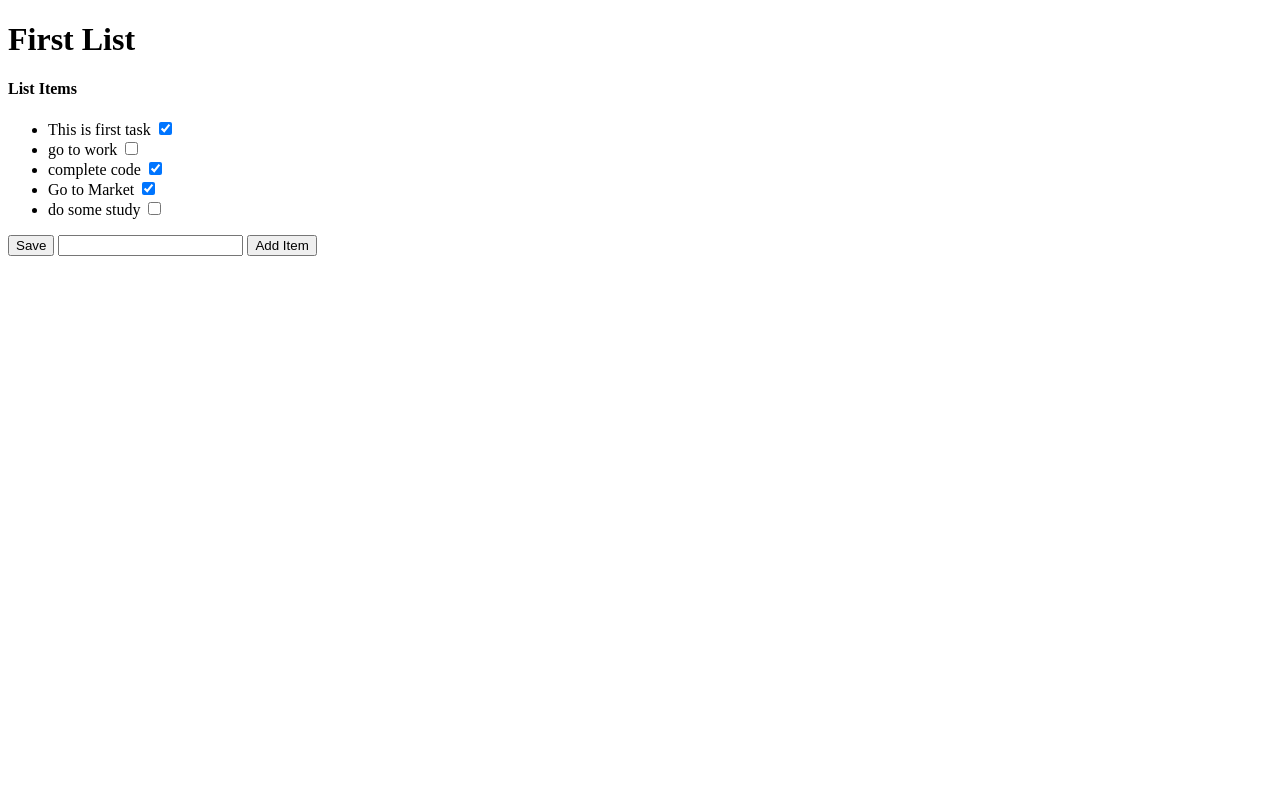
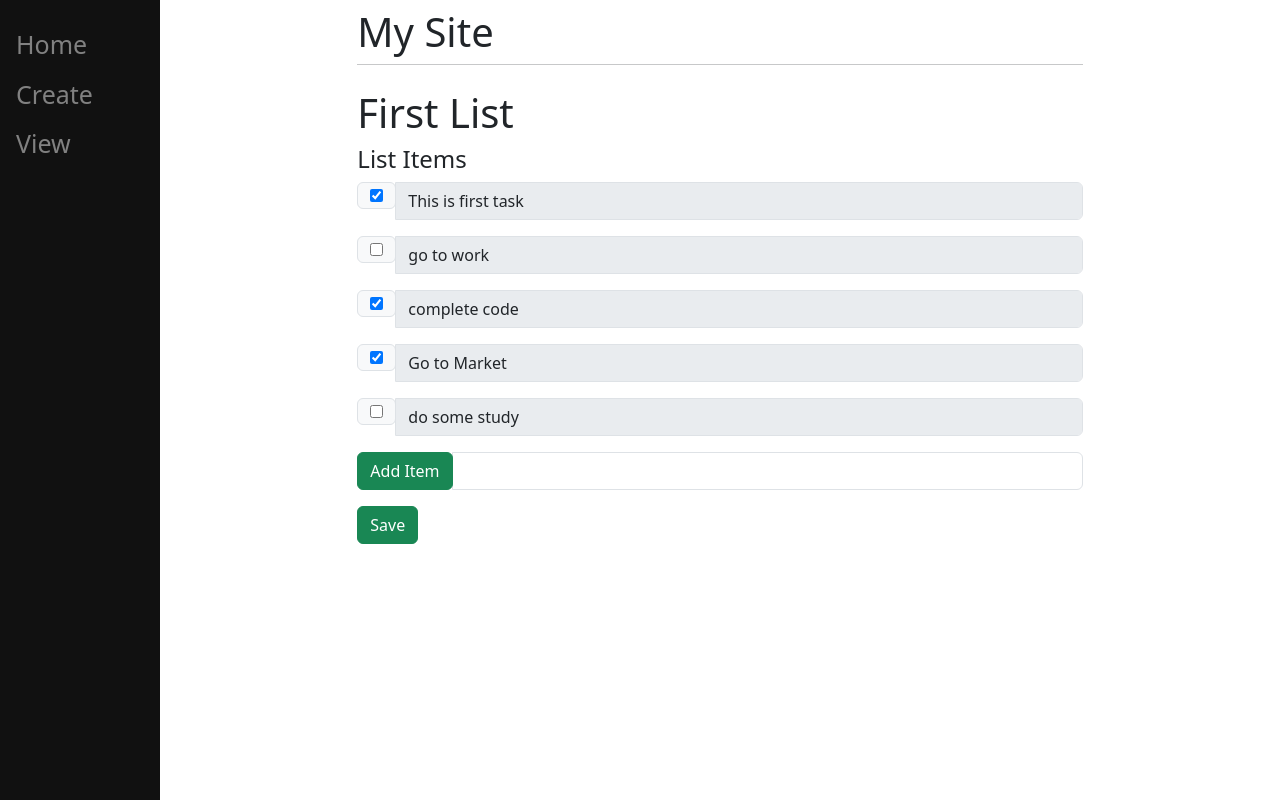
Before and after one commit to joharkhan99/djangosite, a Django app: page /2 in a window 1280 px wide. Run offline with Django 5.2, Linux system fonts and the light colour scheme; data comes from the database, SQL or seed files in the repository.

Commit message:
Add navigation sidebar and styling to base.html, create.html, and list.html

```diff
--- a/main/templates/main/base.html
+++ b/main/templates/main/base.html
@@ -4,16 +4,77 @@
 <head>
   <meta charset="UTF-8">
   <meta name="viewport" content="width=device-width, initial-scale=1.0">
+
+  <style>
+    body {
+      font-family: "Lato", sans-serif;
+    }
+
+    .sidenav {
+      height: 100%;
+      width: 160px;
+      position: fixed;
+      z-index: 1;
+      top: 0;
+      left: 0;
+      background-color: #111;
+      overflow-x: hidden;
+      padding-top: 20px;
+    }
+
+    .sidenav a {
+      padding: 6px 8px 6px 16px;
+      text-decoration: none;
+      font-size: 25px;
+      color: #818181;
+      display: block;
+    }
+
+    .sidenav a:hover {
+      color: #f1f1f1;
+    }
+
+    .main {
+      margin-left: 160px;
+      /* Same as the width of the sidenav */
+      padding: 0px 10px;
+    }
+  </style>
+
   <title>
     {% block title %}Django Main App{% endblock title %}
   </title>
+
+
+  <link href="https://cdn.jsdelivr.net/npm/bootstrap@5.3.2/dist/css/bootstrap.min.css" rel="stylesheet" integrity="sha384-T3c6CoIi6uLrA9TneNEoa7RxnatzjcDSCmG1MXxSR1GAsXEV/Dwwykc2MPK8M2HN"
+    crossorigin="anonymous">
+
+
 </head>
 
 <body>
-  <div id="name">
-    {% block content %}
-    {% endblock content %}
+
+  <div class="sidenav">
+    <a href="/">Home</a>
+    <a href="/create">Create</a>
+    <a href="/2">View</a>
   </div>
+
+
+  <div id="content" class="main">
+    <div class="row justify-content-center">
+      <div class="col-8">
+        <h1 class="mt-2">My Site</h1>
+        <hr class="mt-0 mb-4">
+        {% block content %}
+        {% endblock content %}
+      </div>
+    </div>
+  </div>
+
+  <script src="https://cdn.jsdelivr.net/npm/bootstrap@5.3.2/dist/js/bootstrap.bundle.min.js" integrity="sha384-C6RzsynM9kWDrMNeT87bh95OGNyZPhcTNXj1NW7RuBCsyN/o0jlpcV8Qyq46cDfL"
+    crossorigin="anonymous"></script>
+
 </body>
 
 </html>
--- a/main/templates/main/list.html
+++ b/main/templates/main/list.html
@@ -11,22 +11,35 @@ List: {{ list.name }}
 
 <form action="#" method="post">
   {% csrf_token %}
-  <ul>
+
+
+
+
   {% for item in list.item_set.all %}
-    <li>
-      {{ item.text }}
+  <div class="input-group mb-3">
+    <div class="input-prepend">
+      <div class="input-group-text">
         {% if item.complete == True %}
         <input type="checkbox" value="clicked" name="c{{item.id}}" checked>
         {% else %}
         <input type="checkbox" value="clicked" name="c{{item.id}}">
         {% endif %}
-    </li>
+      </div>
+    </div>
+
+    <input type="text" value="{{ item.text }}" class="form-control" disabled>
+  </div>
   {% endfor %}
-  </ul>
 
-  <button type="submit" name="save" value="save">Save</button>
-  <input type="text" name="new">
-  <button type="submit" name="newItem" value="newItem">Add Item</button>
+
+  <div class="input-group mb-3">
+    <div class="input-group-prepend">
+      <button type="submit" name="newItem" value="newItem" class="btn btn-success">Add Item</button>
+    </div>
+    <input type="text" name="new" class="form-control">
+  </div>
+
+  <button type="submit" name="save" value="save" class="btn btn-success">Save</button>
 </form>
 
 
```
Also changed, not shown: main/templates/main/create.html (+9 -4 lines). Lines whose indentation alone changed are shown as unchanged.
